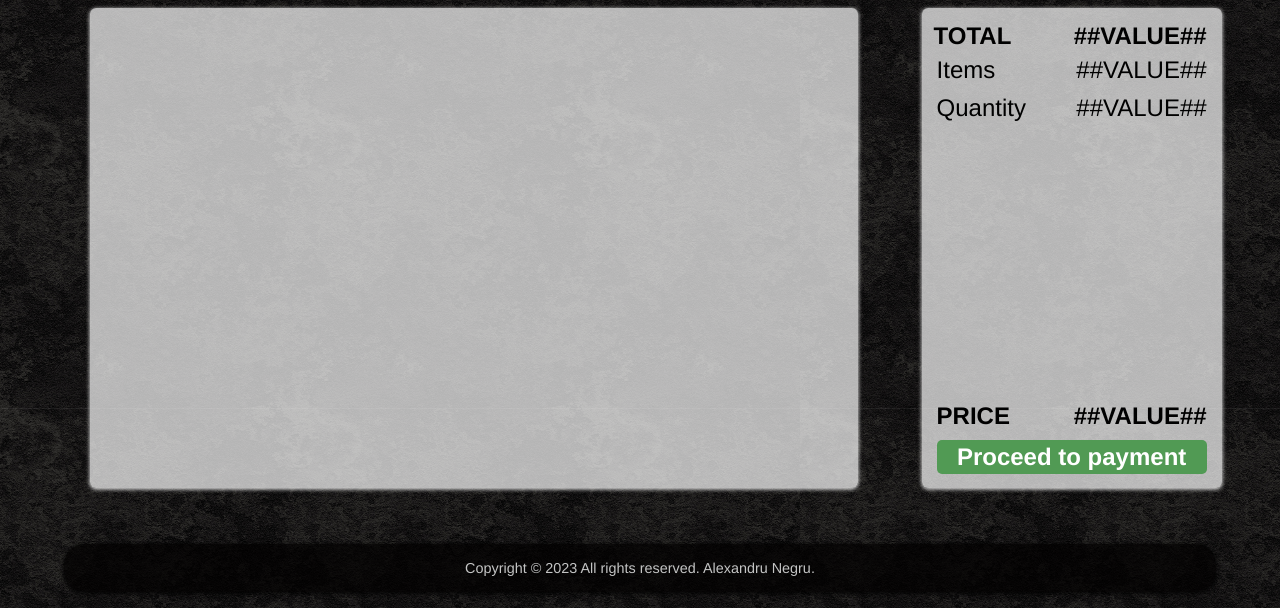
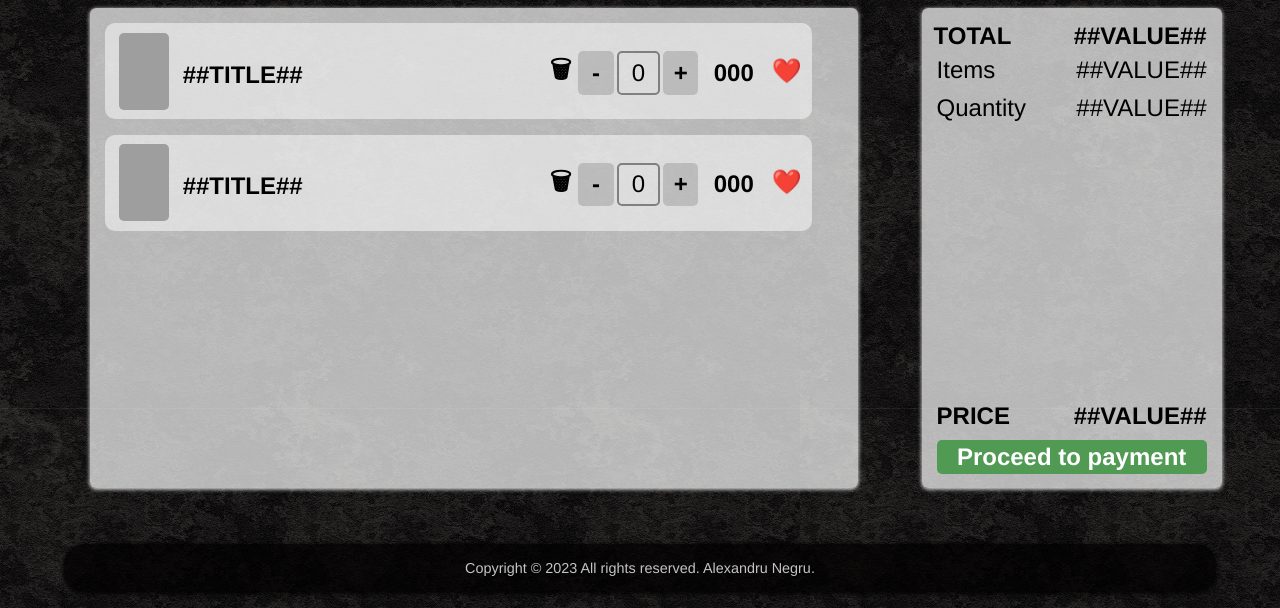
Before and after one commit to Matei7/internship-2023, a website built with webpack: page public/cart.html in a window 1280 px wide. Shown: the part 192-800 px from the top of the page. Built offline with nearby package versions, Linux system fonts and the light colour scheme; grey boxes are pictures that could not be loaded.

Commit message:
Add Design for Cart Item

```diff
--- a/public/cart.html
+++ b/public/cart.html
@@ -20,6 +20,7 @@
     >
 </head>
 <body>
+    <script src="../src/js/cart.js"></script>
     <header class="giga-header">
         <div class="home-page">
             <img src="images/simple-logo-no-bg.png" alt="giga image logo" class="giga-logo">
@@ -33,7 +34,28 @@
     </header>
     <div class="cart-display">
         <h2 class="cart-title">YOUR CART</h2>
-        <div class="cart-items"></div>
+        <div class="cart-items">
+            <div class="cart-product" id="cart-item-1">
+                <img class="cart-product-pic" alt="Cart Product Picture" src="https://picsum.photos/200/300">
+                <div class="cart-product-title">##TITLE##</div>
+                <div class="cart-product-delete">🗑</div>
+                <div class="cart-product-minus">-</div>
+                <div class="cart-product-quantity">0</div>
+                <div class="cart-product-plus">+</div>
+                <div class="cart-product-price">000</div>
+                <div class="cart-product-heart">❤️</div>
+            </div>
+            <div class="cart-product" id="cart-item-2">
+                <img class="cart-product-pic" alt="Cart Product Picture" src="https://picsum.photos/300/300">
+                <div class="cart-product-title">##TITLE##</div>
+                <div class="cart-product-delete">🗑</div>
+                <div class="cart-product-minus">-</div>
+                <div class="cart-product-quantity">0</div>
+                <div class="cart-product-plus">+</div>
+                <div class="cart-product-price">000</div>
+                <div class="cart-product-heart">❤️</div>
+            </div>
+        </div>
     </div>
     <div class="cart-summary">
         <div class="summary-total">TOTAL</div>
@@ -44,7 +66,7 @@
         <div class="summary-quantity-value">##VALUE##</div>
         <div class="summary-price">PRICE</div>
         <div class="summary-price-value">##VALUE##</div>
-        <div class="summary-order">Proceed to payment</div>
+        <div class="summary-order" onclick="undone()">Proceed to payment</div>
     </div>
     <footer class="giga-footer" style="position: fixed">
         <div class="giga-name">
--- a/src/js/cart.js
+++ b/src/js/cart.js
@@ -0,0 +1,3 @@
+function undone(){
+    alert("The developer did not work on this functionality yet. However, if you really want to order this product, contact him at (0712) 345 678.")
+}
--- a/src/sass/cart.css
+++ b/src/sass/cart.css
@@ -20,6 +20,111 @@
     width: 60%;
     border-radius: 6px;
     box-shadow: 0 1px 4px rgb(255, 255, 255);
+}
+
+.cart-product{
+    background-color: rgba(255, 255, 255, 0.5);
+    margin: 2% 6% 2% 2%;
+    border-radius: 10px;
+    height: 20%;
+}
+
+.cart-product-pic{
+    position: relative;
+    object-fit: cover;
+    border-radius: 5px;
+    height: 80%;
+    width: 7%;
+    left: 2%;
+    top: 10%;
+}
+
+.cart-product-title{
+    position: relative;
+    font-weight: bold;
+    font-size: 150%;
+    height: 25%;
+    width: 50%;
+    left: 11%;
+    bottom: 45%;
+    text-align: left;
+}
+
+.cart-product-minus, .cart-product-plus, .cart-product-delete{
+    position: relative;
+    display: flex;
+    justify-content: center;
+    align-items: center;
+    font-size: 150%;
+    font-weight: bold;
+    user-select: none;
+    cursor: pointer;
+    height: 45%;
+    width: 5%;
+
+}
+
+.cart-product-delete{
+    bottom: 80%;
+    left: 62%;
+}
+
+.cart-product-minus, .cart-product-plus{
+    border-radius: 5px;
+    background-color: rgba(0, 0, 0, 0.15);
+}
+
+.cart-product-minus{
+    bottom: 125%;
+    left: 67%
+}
+
+.cart-product-quantity{
+    height: 45%;
+    width: 6%;
+    margin-left: 1%;
+    margin-right: 1%;
+    position: relative;
+    display: flex;
+    justify-content: center;
+    align-items: center;
+    border-radius: 5px;
+    border: 2px solid gray;
+    font-size: 150%;
+    bottom: 170%;
+    left: 71.5%;
+}
+
+.cart-product-plus{
+    bottom: 215%;
+    left: 79%
+}
+
+.cart-product-price{
+    height: 45%;
+    width: 10%;
+    position: relative;
+    display: flex;
+    justify-content: center;
+    align-items: center;
+    font-size: 150%;
+    font-weight: bold;
+    bottom: 260%;
+    left: 84%;
+}
+
+.cart-product-heart{
+    position: relative;
+    display: flex;
+    justify-content: center;
+    align-items: center;
+    font-size: 150%;
+    font-weight: bold;
+    user-select: none;
+    height: 45%;
+    width: 5%;
+    bottom: 307%;
+    left: 94%;
 }
 
 .cart-summary{
@@ -94,5 +199,5 @@
 }
 
 .summary-order:active{
-    border: solid 2px darkgreen;
+    border: solid 2px #002f00;
 }
```
